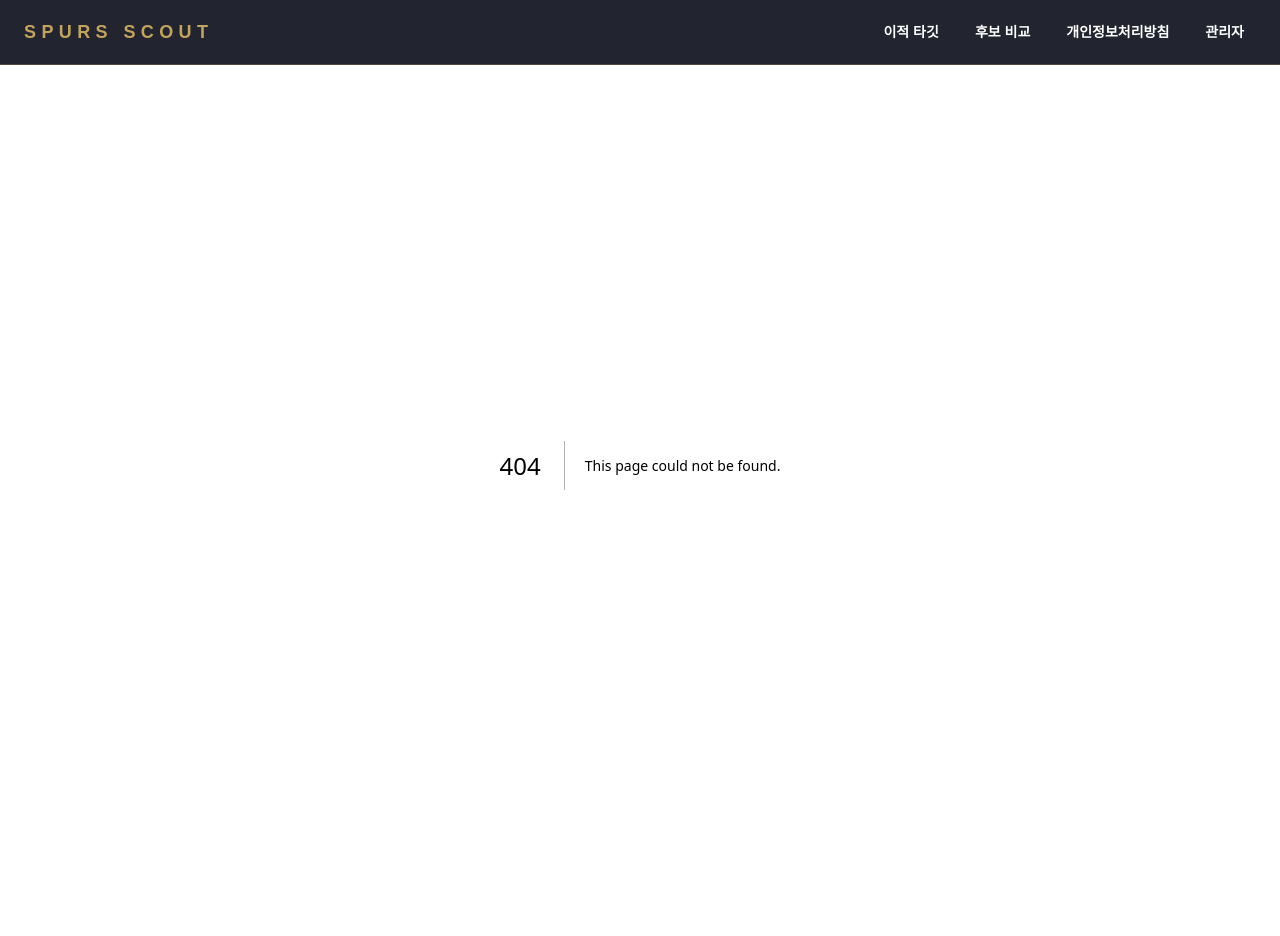
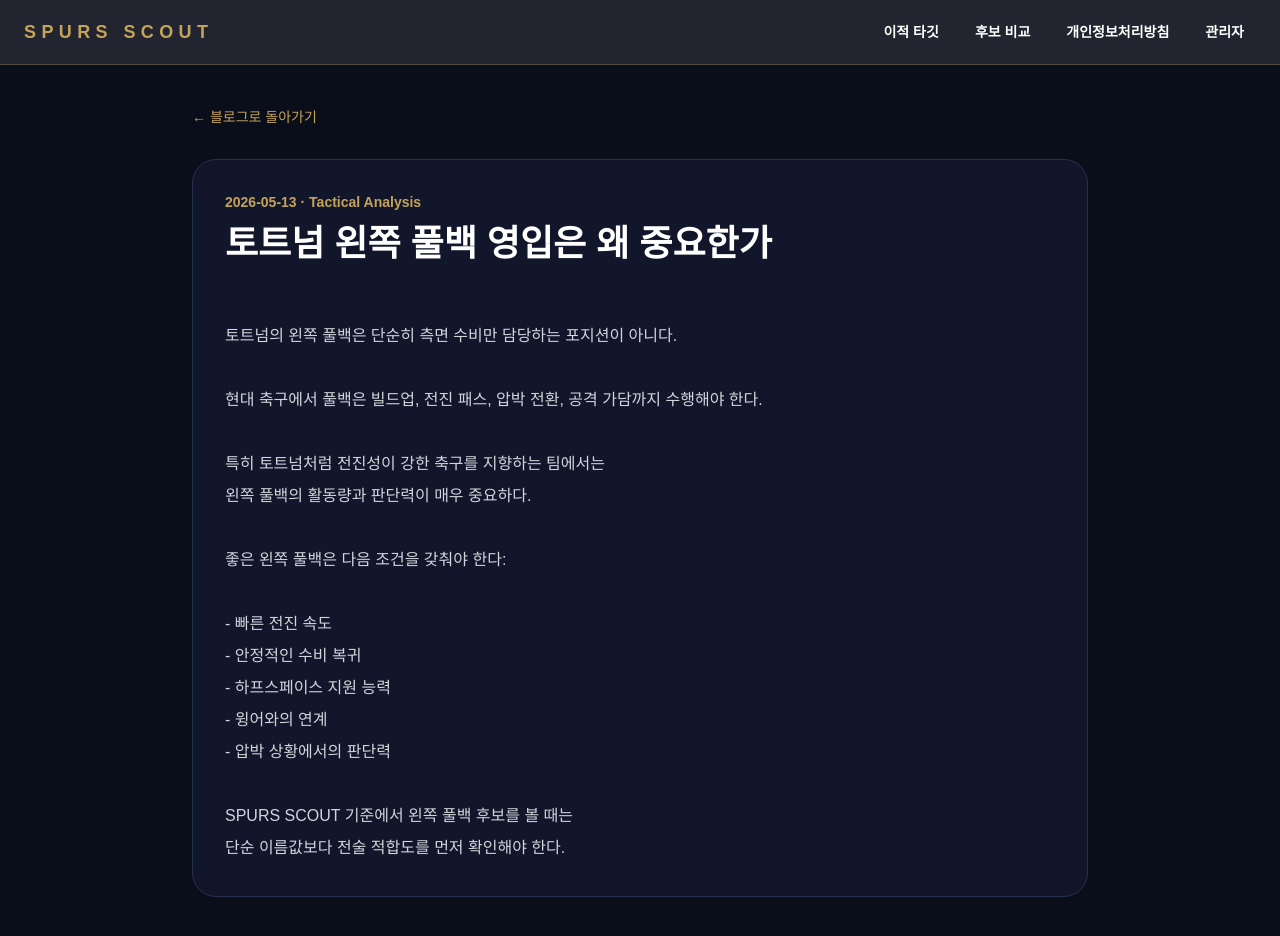
Before and after one commit to dongyeong0919-collab/spurs-scout, a Next.js app: page /blog/tottenham-left-back-transfer-analysis in a window 1280 px wide. Before the commit this address had no page. Before the commit the page ends 865 px from the top, so only its background shows below. Built offline with nearby package versions, Linux system fonts and the light colour scheme.

Commit message:
Add homepage internal links

```diff
--- /dev/null
+++ b/app/blog/[slug]/page.tsx
@@ -0,0 +1,112 @@
+import type { Metadata } from 'next'
+import Link from 'next/link'
+import { notFound } from 'next/navigation'
+import { posts } from '../posts'
+
+export async function generateMetadata({
+  params,
+}: {
+  params: Promise<{ slug: string }>
+}): Promise<Metadata> {
+  const { slug } = await params
+
+  const post = posts.find((item) => item.slug === slug)
+
+  if (!post) {
+    return {
+      title: 'Post Not Found | SPURS SCOUT',
+    }
+  }
+
+  return {
+    title: `${post.title} | SPURS SCOUT`,
+    description: post.description,
+    openGraph: {
+      title: `${post.title} | SPURS SCOUT`,
+      description: post.description,
+      url: `https://spurs-scout-bfz2.vercel.app/blog/${post.slug}`,
+      siteName: 'SPURS SCOUT',
+      locale: 'ko_KR',
+      type: 'article',
+      images: [
+        {
+          url: '/og-image.png',
+          width: 1200,
+          height: 630,
+          alt: 'SPURS SCOUT',
+        },
+      ],
+    },
+    twitter: {
+      card: 'summary_large_image',
+      title: post.title,
+      description: post.description,
+      images: ['/og-image.png'],
+    },
+  }
+}
+
+export default async function BlogDetailPage({
+  params,
+}: {
+  params: Promise<{ slug: string }>
+}) {
+  const { slug } = await params
+
+  const post = posts.find((item) => item.slug === slug)
+
+  if (!post) {
+    notFound()
+  }
+
+  const jsonLd = {
+    '@context': 'https://schema.org',
+    '@type': 'Article',
+    headline: post.title,
+    description: post.description,
+    datePublished: post.date,
+    author: {
+      '@type': 'Organization',
+      name: 'SPURS SCOUT',
+    },
+    publisher: {
+      '@type': 'Organization',
+      name: 'SPURS SCOUT',
+    },
+    mainEntityOfPage: `https://spurs-scout-bfz2.vercel.app/blog/${post.slug}`,
+  }
+
+  return (
+    <main className="min-h-screen bg-[#0a0e1a] px-4 py-10 text-white">
+      <script
+        type="application/ld+json"
+        dangerouslySetInnerHTML={{
+          __html: JSON.stringify(jsonLd),
+        }}
+      />
+
+      <div className="mx-auto max-w-4xl">
+        <Link
+          href="/blog"
+          className="mb-8 inline-block text-sm text-[#c4a35a] hover:underline"
+        >
+          ← 블로그로 돌아가기
+        </Link>
+
+        <article className="rounded-3xl border border-[#26314f] bg-[#11162a] p-8">
+          <p className="mb-3 text-sm font-bold text-[#c4a35a]">
+            {post.date} · {post.category}
+          </p>
+
+          <h1 className="mb-6 text-4xl font-black">
+            {post.title}
+          </h1>
+
+          <div className="space-y-6 whitespace-pre-line leading-8 text-[#d1d5db]">
+            {post.content}
+          </div>
+        </article>
+      </div>
+    </main>
+  )
+}
--- /dev/null
+++ b/app/blog/page.tsx
@@ -0,0 +1,56 @@
+import type { Metadata } from 'next'
+import Link from 'next/link'
+import { posts } from './posts'
+
+export const metadata: Metadata = {
+  title: '토트넘 이적 블로그 | SPURS SCOUT',
+  description:
+    '토트넘 이적시장 분석, 영입 후보, 포지션 보강, 전술 적합도 분석 콘텐츠를 제공합니다.',
+}
+
+export default function BlogPage() {
+  return (
+    <main className="min-h-screen bg-[#0a0e1a] px-4 py-10 text-white">
+      <div className="mx-auto max-w-5xl">
+        <section className="mb-10">
+          <p className="mb-2 text-sm font-black tracking-[3px] text-[#c4a35a]">
+            SPURS SCOUT BLOG
+          </p>
+
+          <h1 className="mb-4 text-4xl font-black">
+            토트넘 이적시장 분석 블로그
+          </h1>
+
+          <p className="max-w-3xl leading-8 text-[#a8b0c2]">
+            토트넘 이적시장 루머, 포지션 분석, 영입 후보 비교,
+            전술 적합도 리포트를 제공합니다.
+          </p>
+        </section>
+
+        <section className="grid gap-6">
+          {posts.map((post) => (
+            <Link
+              key={post.slug}
+              href={`/blog/${post.slug}`}
+              className="rounded-3xl border border-[#26314f] bg-[#11162a] p-6 no-underline transition hover:border-[#c4a35a]"
+            >
+              <p className="mb-3 text-sm font-bold text-[#c4a35a]">
+                {post.category}
+              </p>
+
+              <h2 className="mb-3 text-2xl font-black text-white">
+                {post.title}
+              </h2>
+
+              <p className="mb-4 leading-7 text-[#a8b0c2]">
+                {post.excerpt}
+              </p>
+
+              <p className="text-sm text-[#777]">{post.date}</p>
+            </Link>
+          ))}
+        </section>
+      </div>
+    </main>
+  )
+}
--- /dev/null
+++ b/app/blog/posts.ts
@@ -0,0 +1,68 @@
+export type BlogPost = {
+  slug: string
+  title: string
+  description: string
+  excerpt: string
+  date: string
+  category: string
+  content: string
+}
+
+export const posts: BlogPost[] = [
+  {
+    slug: 'tottenham-striker-targets-2026',
+    title: '토트넘 스트라이커 영입 후보 TOP5',
+    description:
+      '토트넘의 차기 스트라이커 후보들을 전술 적합도와 현실 가능성 기준으로 분석합니다.',
+    excerpt:
+      '토트넘의 차기 스트라이커 후보들을 전술 적합도와 현실 가능성 기준으로 분석합니다.',
+    date: '2026-05-13',
+    category: 'Transfer Analysis',
+    content: `
+토트넘은 현재 새로운 스트라이커 보강 가능성을 검토하고 있다.
+
+후보로는 다음 선수들이 거론된다:
+
+- Jonathan David
+- Viktor Gyokeres
+- Benjamin Sesko
+- Santiago Gimenez
+- Ivan Toney
+
+SPURS SCOUT 기준에서는
+전술 적합도와 현실 가능성을 함께 고려해야 한다.
+
+특히 압박 강도와 침투 움직임은
+포스테코글루 시스템에서 매우 중요하다.
+    `,
+  },
+  {
+    slug: 'tottenham-left-back-transfer-analysis',
+    title: '토트넘 왼쪽 풀백 영입은 왜 중요한가',
+    description:
+      '토트넘 전술에서 왼쪽 풀백 보강이 중요한 이유를 전술 역할과 스쿼드 밸런스 관점에서 분석합니다.',
+    excerpt:
+      '왼쪽 풀백은 단순 수비수가 아니라 전개, 압박, 하프스페이스 지원까지 담당하는 핵심 포지션입니다.',
+    date: '2026-05-13',
+    category: 'Tactical Analysis',
+    content: `
+토트넘의 왼쪽 풀백은 단순히 측면 수비만 담당하는 포지션이 아니다.
+
+현대 축구에서 풀백은 빌드업, 전진 패스, 압박 전환, 공격 가담까지 수행해야 한다.
+
+특히 토트넘처럼 전진성이 강한 축구를 지향하는 팀에서는
+왼쪽 풀백의 활동량과 판단력이 매우 중요하다.
+
+좋은 왼쪽 풀백은 다음 조건을 갖춰야 한다:
+
+- 빠른 전진 속도
+- 안정적인 수비 복귀
+- 하프스페이스 지원 능력
+- 윙어와의 연계
+- 압박 상황에서의 판단력
+
+SPURS SCOUT 기준에서 왼쪽 풀백 후보를 볼 때는
+단순 이름값보다 전술 적합도를 먼저 확인해야 한다.
+    `,
+  },
+]
--- a/app/page.tsx
+++ b/app/page.tsx
@@ -4,6 +4,7 @@
 import { motion } from 'framer-motion'
 import { useEffect, useMemo, useState } from 'react'
 import { createClient } from '@supabase/supabase-js'
+import { posts } from './blog/posts'
 
 const supabase = createClient(
   process.env.NEXT_PUBLIC_SUPABASE_URL!,
@@ -63,6 +64,8 @@
 }
 
 export default function HomePage() {
+  const latestPosts = posts.slice(0, 2)
+
   const [targets, setTargets] = useState<Target[]>([])
   const [favorites, setFavorites] = useState<string[]>([])
 
@@ -126,6 +129,7 @@
 
     if (search.trim()) {
       const keyword = search.toLowerCase()
+
       result = result.filter((player) =>
         [
           player.name,
@@ -208,6 +212,22 @@
             Tottenham 팬들을 위한 비공식 이적 분석 플랫폼입니다. 루머를 단순히
             모으는 것이 아니라, 전술 적합도와 Scout Tier로 영입 가치를 판단합니다.
           </p>
+
+          <div className="mt-6 flex flex-wrap gap-3">
+            <Link
+              href="/compare"
+              className="rounded-2xl bg-[#c6a96b] px-5 py-3 font-black text-[#0b1020] no-underline transition hover:opacity-90"
+            >
+              후보 비교하기 →
+            </Link>
+
+            <Link
+              href="/blog"
+              className="rounded-2xl border border-[#c6a96b]/40 px-5 py-3 font-black text-[#c6a96b] no-underline transition hover:bg-[#c6a96b]/10"
+            >
+              블로그 보기 →
+            </Link>
+          </div>
         </motion.section>
 
         <motion.section
@@ -323,10 +343,7 @@
                   key={player.case_id}
                   initial={{ opacity: 0, y: 28 }}
                   animate={{ opacity: 1, y: 0 }}
-                  transition={{
-                    duration: 0.45,
-                    delay: index * 0.04,
-                  }}
+                  transition={{ duration: 0.45, delay: index * 0.04 }}
                   className="relative"
                 >
                   <button
@@ -347,10 +364,7 @@
                     className="text-white no-underline"
                   >
                     <motion.article
-                      whileHover={{
-                        y: -8,
-                        scale: 1.015,
-                      }}
+                      whileHover={{ y: -8, scale: 1.015 }}
                       transition={{
                         type: 'spring',
                         stiffness: 260,
@@ -403,7 +417,8 @@
                         </p>
 
                         <p className="m-0 text-[15px] leading-7 text-[#f3f4f6]">
-                          {player.conclusion ?? '아직 한줄 결론이 입력되지 않았습니다.'}
+                          {player.conclusion ??
+                            '아직 한줄 결론이 입력되지 않았습니다.'}
                         </p>
                       </div>
 
@@ -447,6 +462,69 @@
           </section>
         )}
 
+        <section className="mt-16">
+          <div className="mb-6 flex items-center justify-between gap-4">
+            <div>
+              <p className="mb-2 text-sm font-black tracking-[3px] text-[#c4a35a]">
+                SPURS SCOUT BLOG
+              </p>
+
+              <h2 className="text-3xl font-black text-white">최신 분석 글</h2>
+            </div>
+
+            <Link
+              href="/blog"
+              className="text-sm font-bold text-[#c4a35a] hover:underline"
+            >
+              전체 보기 →
+            </Link>
+          </div>
+
+          <div className="grid gap-6 md:grid-cols-2">
+            {latestPosts.map((post) => (
+              <Link
+                key={post.slug}
+                href={`/blog/${post.slug}`}
+                className="rounded-3xl border border-[#26314f] bg-[#11162a] p-6 no-underline transition hover:border-[#c4a35a]"
+              >
+                <p className="mb-3 text-sm font-bold text-[#c4a35a]">
+                  {post.category}
+                </p>
+
+                <h3 className="mb-3 text-2xl font-black text-white">
+                  {post.title}
+                </h3>
+
+                <p className="mb-4 leading-7 text-[#a8b0c2]">{post.excerpt}</p>
+
+                <p className="text-sm text-[#777]">{post.date}</p>
+              </Link>
+            ))}
+          </div>
+        </section>
+
+        <section className="mt-16 rounded-3xl border border-[#26314f] bg-[#11162a] p-8">
+          <p className="mb-2 text-sm font-black tracking-[3px] text-[#c4a35a]">
+            PLAYER COMPARISON
+          </p>
+
+          <h2 className="mb-4 text-3xl font-black text-white">
+            이적 후보 비교 분석
+          </h2>
+
+          <p className="mb-6 max-w-3xl leading-8 text-[#a8b0c2]">
+            토트넘 이적 후보들을 전술 적합도, Scout Tier, 장점과 리스크
+            기준으로 비교 분석합니다.
+          </p>
+
+          <Link
+            href="/compare"
+            className="inline-flex rounded-2xl bg-[#c4a35a] px-6 py-3 font-black text-black no-underline transition hover:opacity-90"
+          >
+            Compare 페이지 이동 →
+          </Link>
+        </section>
+
         <p className="mt-9 text-[13px] text-[#777]">
           본 사이트는 팬이 제작한 비공식 분석 플랫폼입니다. Tottenham Hotspur와
           공식 제휴된 서비스가 아닙니다.
--- a/app/robots.ts
+++ b/app/robots.ts
@@ -1,12 +1,14 @@
-import { MetadataRoute } from 'next'
+import type { MetadataRoute } from 'next'
 
 export default function robots(): MetadataRoute.Robots {
   return {
-    rules: {
-      userAgent: '*',
-      allow: '/',
-      disallow: ['/admin'],
-    },
+    rules: [
+      {
+        userAgent: '*',
+        allow: '/',
+        disallow: ['/admin'],
+      },
+    ],
     sitemap: 'https://spurs-scout-bfz2.vercel.app/sitemap.xml',
   }
 }
--- a/app/sitemap.ts
+++ b/app/sitemap.ts
@@ -1,7 +1,15 @@
-import { MetadataRoute } from 'next'
+import type { MetadataRoute } from 'next'
+import { posts } from './blog/posts'
+
+const baseUrl = 'https://spurs-scout-bfz2.vercel.app'
 
 export default function sitemap(): MetadataRoute.Sitemap {
-  const baseUrl = 'https://spurs-scout-bfz2.vercel.app'
+  const blogUrls = posts.map((post) => ({
+    url: `${baseUrl}/blog/${post.slug}`,
+    lastModified: new Date(post.date),
+    changeFrequency: 'weekly' as const,
+    priority: 0.8,
+  }))
 
   return [
     {
@@ -10,17 +18,21 @@
       changeFrequency: 'daily',
       priority: 1,
     },
+
     {
       url: `${baseUrl}/compare`,
       lastModified: new Date(),
       changeFrequency: 'weekly',
-      priority: 0.8,
+      priority: 0.7,
     },
+
     {
-      url: `${baseUrl}/privacy`,
+      url: `${baseUrl}/blog`,
       lastModified: new Date(),
-      changeFrequency: 'monthly',
-      priority: 0.3,
+      changeFrequency: 'weekly',
+      priority: 0.9,
     },
+
+    ...blogUrls,
   ]
 }
```
